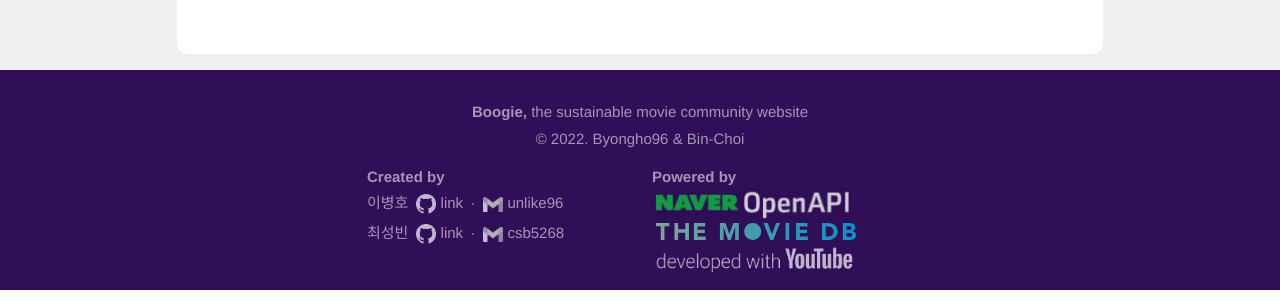
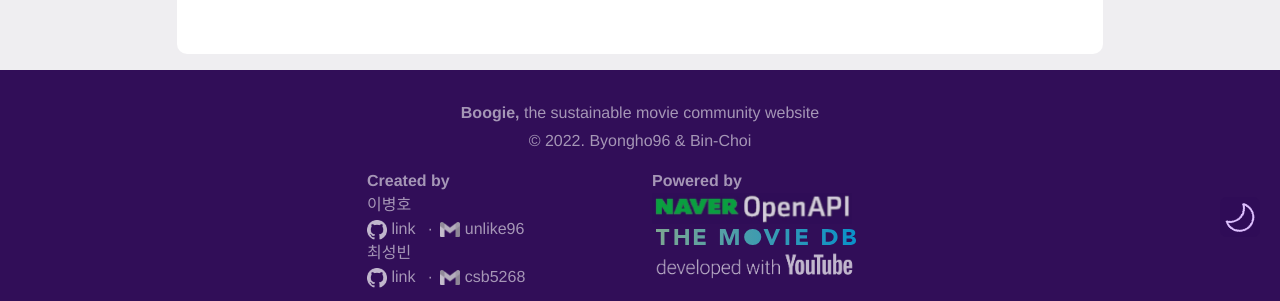
Before and after one commit to Bin-Choi/boogie, a Vue app in the folder frontend/: page / in a window 1280 px wide. Shown: the part 543-844 px from the top of the page. Built offline with nearby package versions, Linux system fonts and the light colour scheme; no server answers; what ckeditor4-vue would draw is missing.

Commit message:
feat: add darkmode icon

```diff
--- a/frontend/src/App.vue
+++ b/frontend/src/App.vue
@@ -75,6 +75,15 @@
 
     <router-view />
 
+    <div
+      class="theme d-inline-block ms-1"
+      @click="$store.commit('TOGGLE_DARK_MODE', !darkMode)">
+      <img
+        :src="
+          darkMode ? require('@/assets/sun.png') : require('@/assets/moon.png')
+        " />
+    </div>
+
     <div id="footer" class="mt-3">
       <div class="container">
         <div class="row justify-content-center mt-3">
@@ -89,8 +98,8 @@
         <div class="row justify-content-center mt-3">
           <div class="col-7 col-lg-3">
             <div class="fw-bold">Created by</div>
-            <div style="height: 30px" class="d-flex align-items-center">
-              <span class="me-2">이병호</span>
+            <div>
+              <div class="me-2">이병호</div>
               <a
                 href="https://github.com/Byongho96"
                 target="_blank"
@@ -115,8 +124,8 @@
                 unlike96</span
               >
             </div>
-            <div style="height: 30px" class="d-flex align-items-center">
-              <span class="me-2">최성빈</span>
+            <div>
+              <div class="me-2">최성빈</div>
               <a
                 href="https://github.com/Bin-Choi"
                 target="_blank"
@@ -303,7 +312,7 @@ input::placeholder {
   min-height: 200px;
   padding: 15px;
   color: rgba(255, 255, 255, 0.566);
-  font-size: 15px;
+  font-size: 1em;
   text-align: left;
 }
 
```
